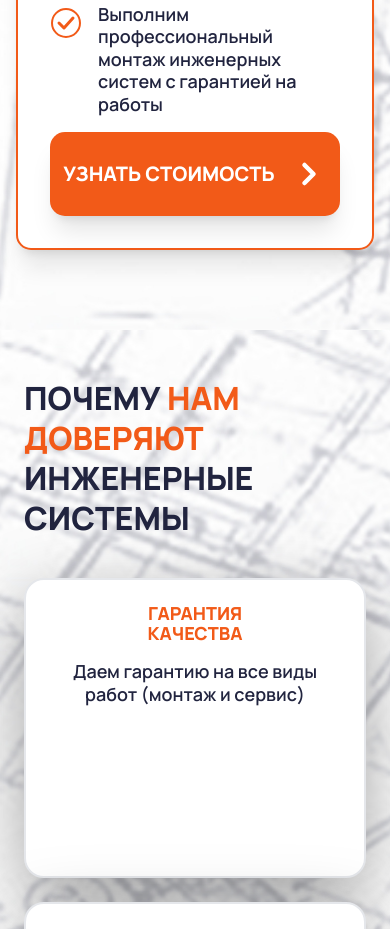
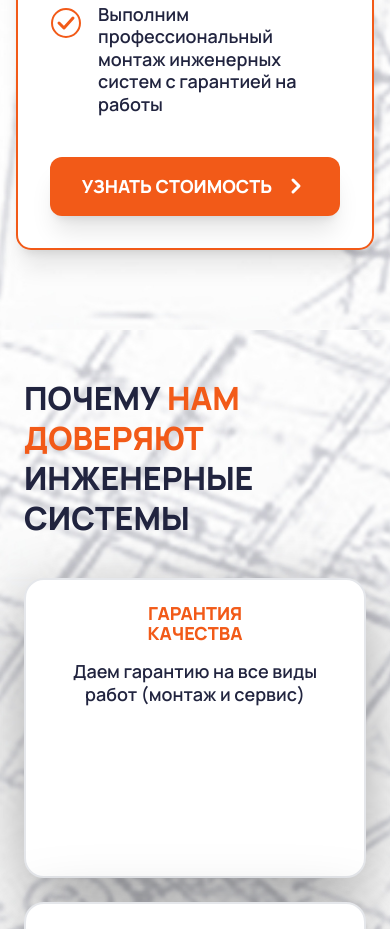
Before and after one commit to SiteCraftorCPP/siteMIKLE6676, a React (Vite) app: page / in a window 390 px wide. Shown: the part 2380-3309 px from the top of the page. Built offline with nearby package versions, Linux system fonts and the light colour scheme.

Commit message:
Update: Refined CTA button for mobile devices

```diff
--- a/src/App.jsx
+++ b/src/App.jsx
@@ -615,9 +615,9 @@ const App = () => {
                                     href="#contacts"
                                     whileHover={{ scale: 1.02 }}
                                     whileTap={{ scale: 0.98 }}
-                                    className="w-full bg-[#F25A18] text-white font-[800] text-[20px] md:text-[28px] py-6 rounded-[15px] flex items-center justify-center gap-4 shadow-xl uppercase font-manrope transition-shadow hover:shadow-orange-500/20"
+                                    className="w-full bg-[#F25A18] text-white font-[800] text-[18px] sm:text-[20px] md:text-[28px] py-4 sm:py-6 rounded-[12px] md:rounded-[15px] flex items-center justify-center gap-3 sm:gap-4 shadow-xl uppercase font-manrope transition-shadow hover:shadow-orange-500/20"
                                 >
-                                    УЗНАТЬ СТОИМОСТЬ <ChevronRight size={36} strokeWidth={3} />
+                                    УЗНАТЬ СТОИМОСТЬ <ChevronRight size={windowWidth < 640 ? 24 : 36} strokeWidth={3} />
                                 </motion.a>
                             </motion.div>
                         </div>
```
